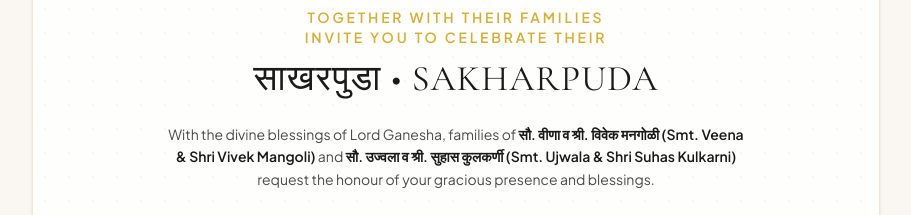
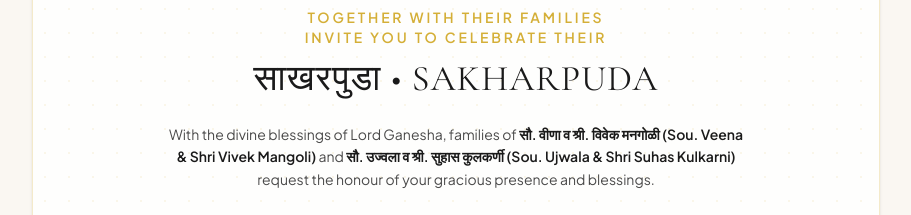
Before and after one commit to Vishrutman/VM-HK-Engagement, a React (Vite) app: page / in a window 1280 px wide. Shown: the part 1220-1435 px from the top of the page, without its empty margins (184-1095 px from the left). Built offline with nearby package versions, Linux system fonts and the light colour scheme; no server answers; the database is empty.

Commit message:
Update groom and bride parents' names for clarity

```diff
--- a/src/data/eventData.ts
+++ b/src/data/eventData.ts
@@ -27,8 +27,8 @@ export const DEFAULT_EVENT_DETAILS: EventDetails = {
   appleMapsUrl: "https://maps.apple.com/?q=Hotel+Regenta+Vasco-da-Gama+Goa",
   groomName: "Vishrut",
   brideName: "Hemangi",
-  groomParents: "सौ. वीणा व श्री. विवेक मनगोळी (Smt. Veena & Shri Vivek Mangoli)",
-  brideParents: "सौ. उज्वला व श्री. सुहास कुलकर्णी (Smt. Ujwala & Shri Suhas Kulkarni)",
+  groomParents: "सौ. वीणा व श्री. विवेक मनगोळी (Sou. Veena & Shri Vivek Mangoli)",
+  brideParents: "सौ. उज्वला व श्री. सुहास कुलकर्णी (Sou. Ujwala & Shri Suhas Kulkarni)",
   dressCodeTitle: "Traditional & Formal Attire",
   dressCodeDescription: "Traditional Indian Attire or Formals",
   // Standard 22-character WhatsApp group invite code format:
```
